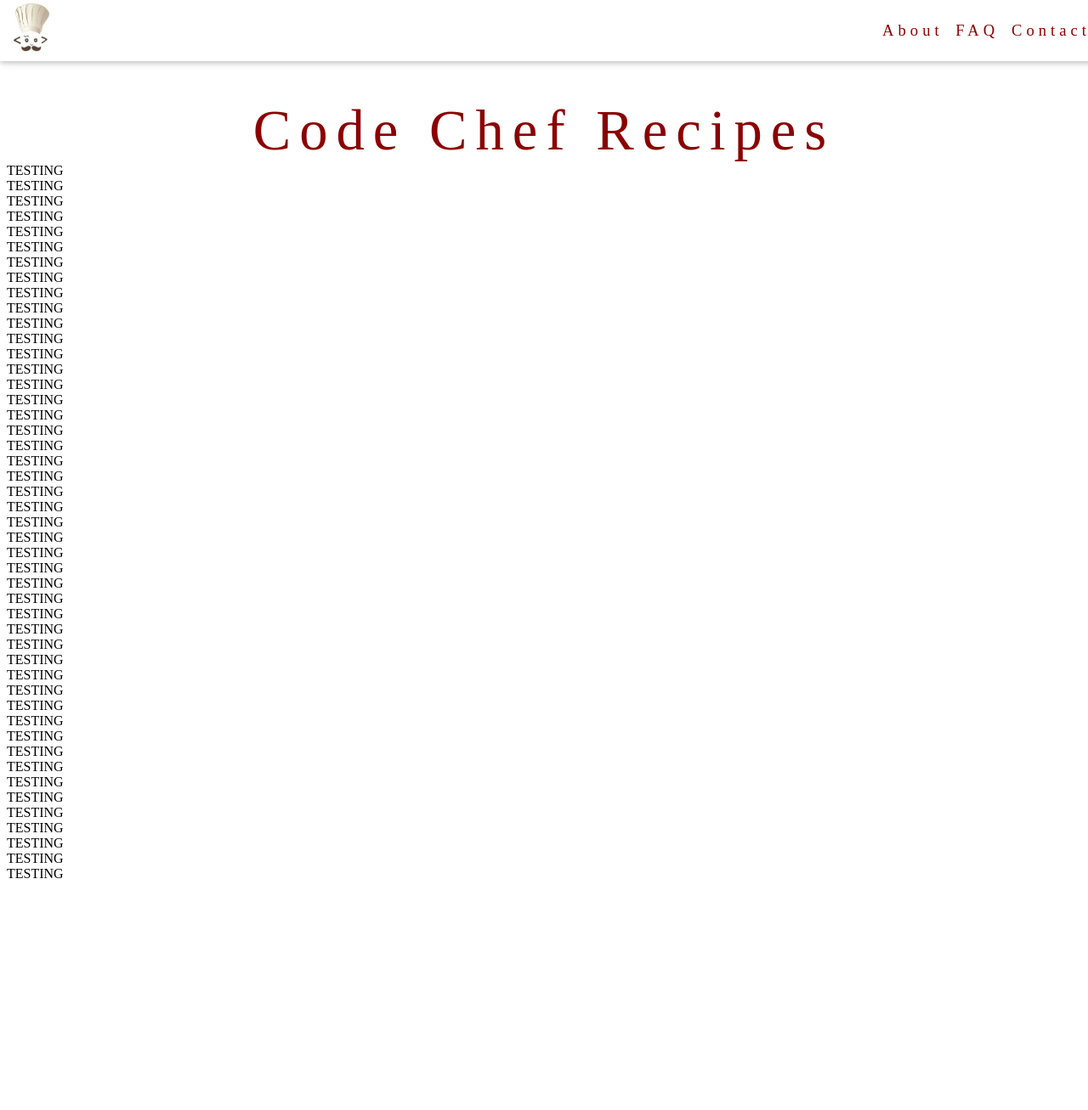
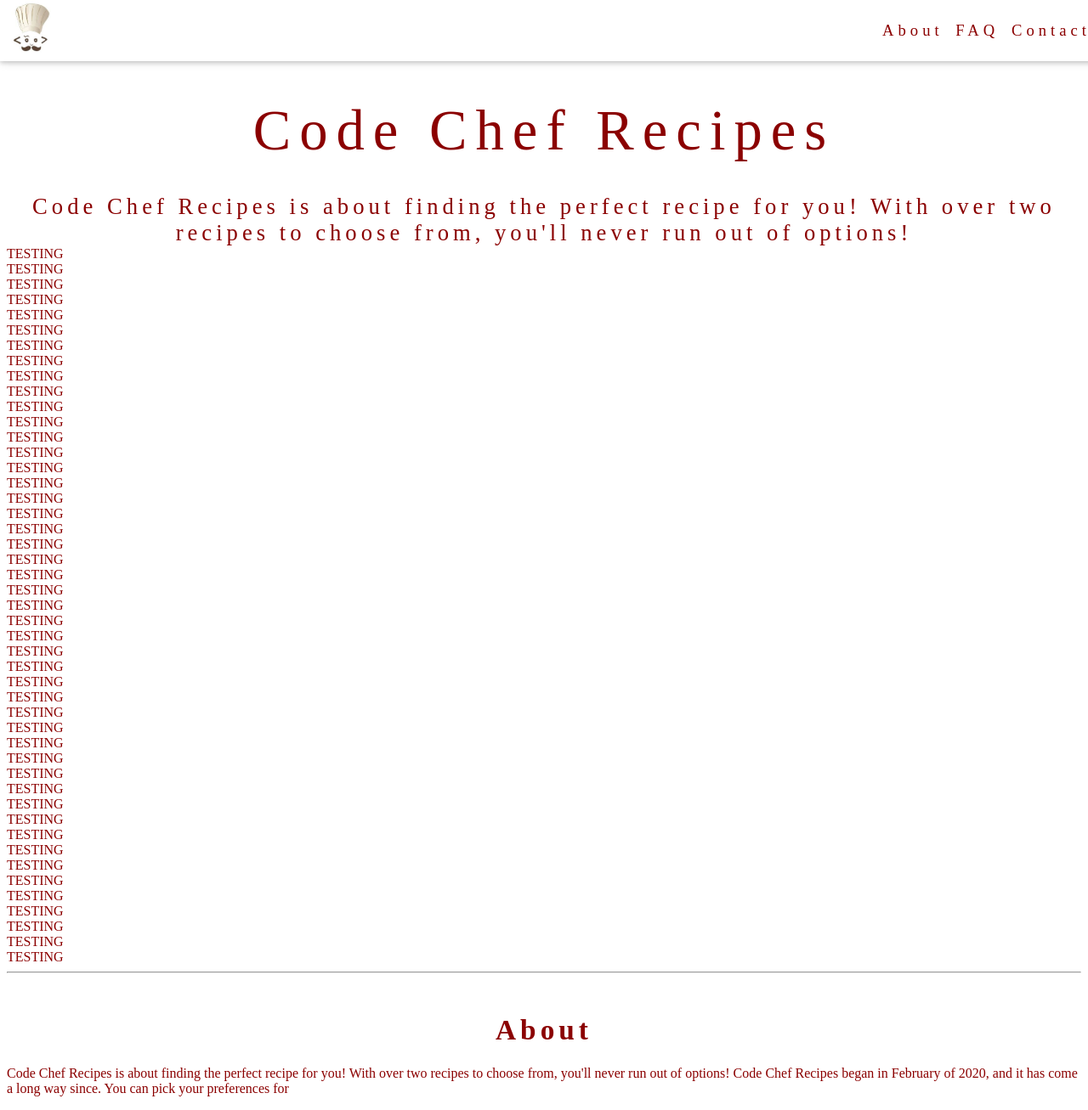
Before and after one commit to WebProgramming-Spring2020/RecipeBook, a PHP site: page / in a window 1280 px wide. Shown: the whole page at 85% size. Before the commit the page ends 1034 px from the top, so only its background shows below. Run offline with PHP 8.4, Linux system fonts and the light colour scheme.

Commit message:
Add files via upload

```diff
--- a/index.html
+++ b/index.html
@@ -24,6 +24,9 @@
 <br>
 <br>
 	<div class="title"> Code Chef Recipes </div>
+	<br>
+	<br>
+	<div class="des"> Code Chef Recipes is about finding the perfect recipe for you! With over two recipes to choose from, you'll never run out of options! </div>
 </head>
 <body>
 
@@ -31,7 +34,10 @@
 <!-- scroll for nav bar test -->
 TESTING<Br>
 TESTING<Br>TESTING<Br>TESTING<Br>TESTING<Br>TESTING<Br>TESTING<Br>TESTING<Br>TESTING<Br>TESTING<Br>TESTING<Br>TESTING<Br>TESTING<Br>TESTING<Br>TESTING<Br>TESTING<Br>TESTING<Br>TESTING<Br>TESTING<Br>TESTING<Br>TESTING<Br>TESTING<Br>TESTING<Br>TESTING<Br>TESTING<Br>TESTING<Br>TESTING<Br>TESTING<Br>TESTING<Br>TESTING<Br>TESTING<Br>TESTING<Br>TESTING<Br>TESTING<Br>TESTING<Br>TESTING<Br>TESTING<Br>TESTING<Br>TESTING<Br>TESTING<Br>TESTING<Br>TESTING<Br>TESTING<Br>TESTING<Br>TESTING<Br>TESTING<Br>TESTING
-
+<hr>
+<br>
+<h1 id="About">About</h1>
+<p> Code Chef Recipes is about finding the perfect recipe for you! With over two recipes to choose from, you'll never run out of options! Code Chef Recipes began in February of 2020, and it has come a long way since. You can pick your preferences for
 
 </body>
 </html>
--- a/miniproject1.css
+++ b/miniproject1.css
@@ -15,6 +15,26 @@
 	  color: darkred;
 	  z-index: -1;
 	}
+
+
+	.des{
+	  font-family: "Playfair Display";
+	  letter-spacing: 5px;
+	  text-align: center;
+	  font-size: 20pt;
+	  color: darkred;
+	  z-index: -1;
+	}
+
+	h1{
+		font-family: "Playfair Display";
+		text-align: center;
+		font-size: 25pt;
+		color: darkred;
+		z-index: -1;
+		letter-spacing: 5px;
+	}
+
 
 	.codecheflogo {
 		z-index: 2;
@@ -86,7 +106,9 @@
 
 
 	body{
+		font-family: "Playfair Display";
 		z-index: -1;
+		color: darkred;
 
 	}
 
```
